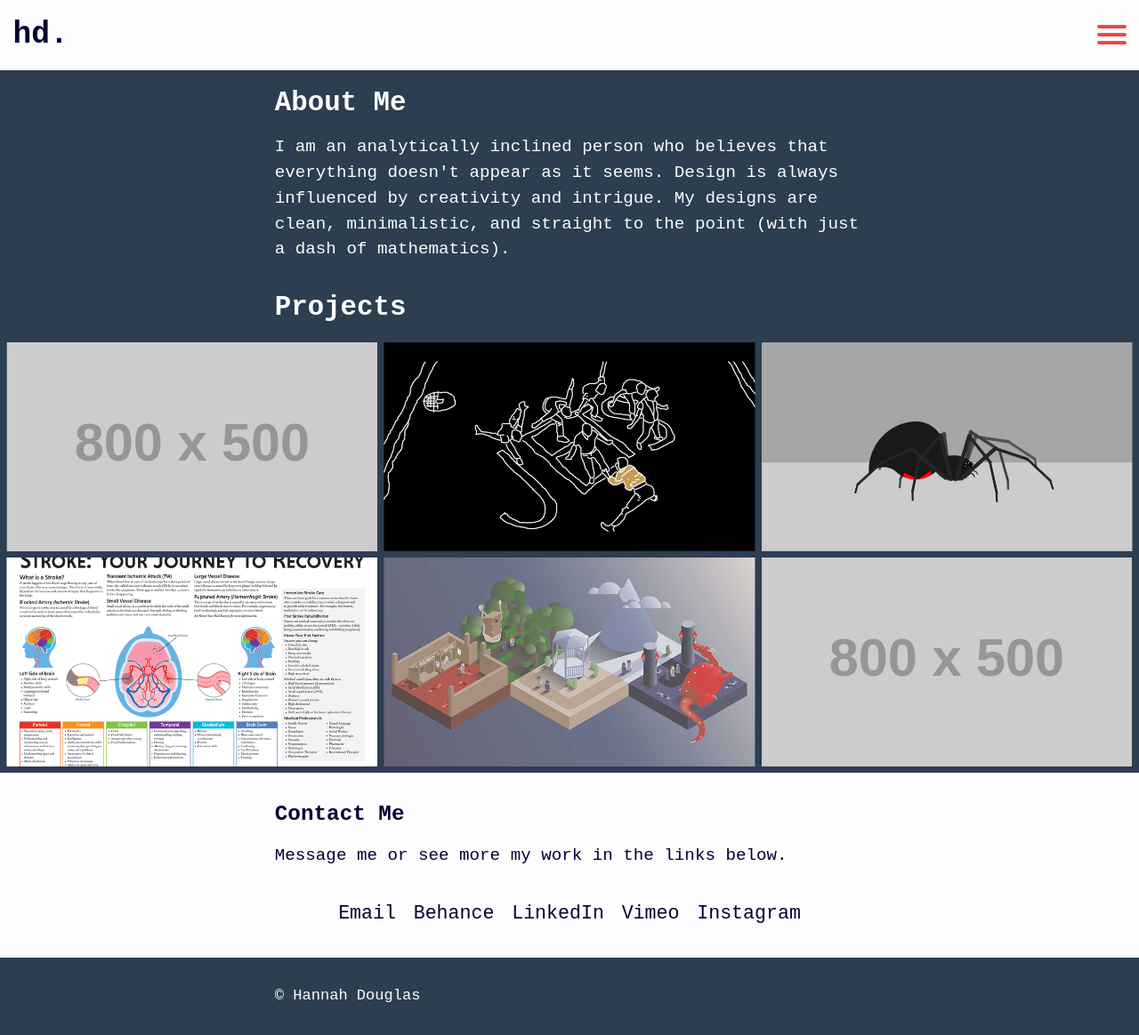
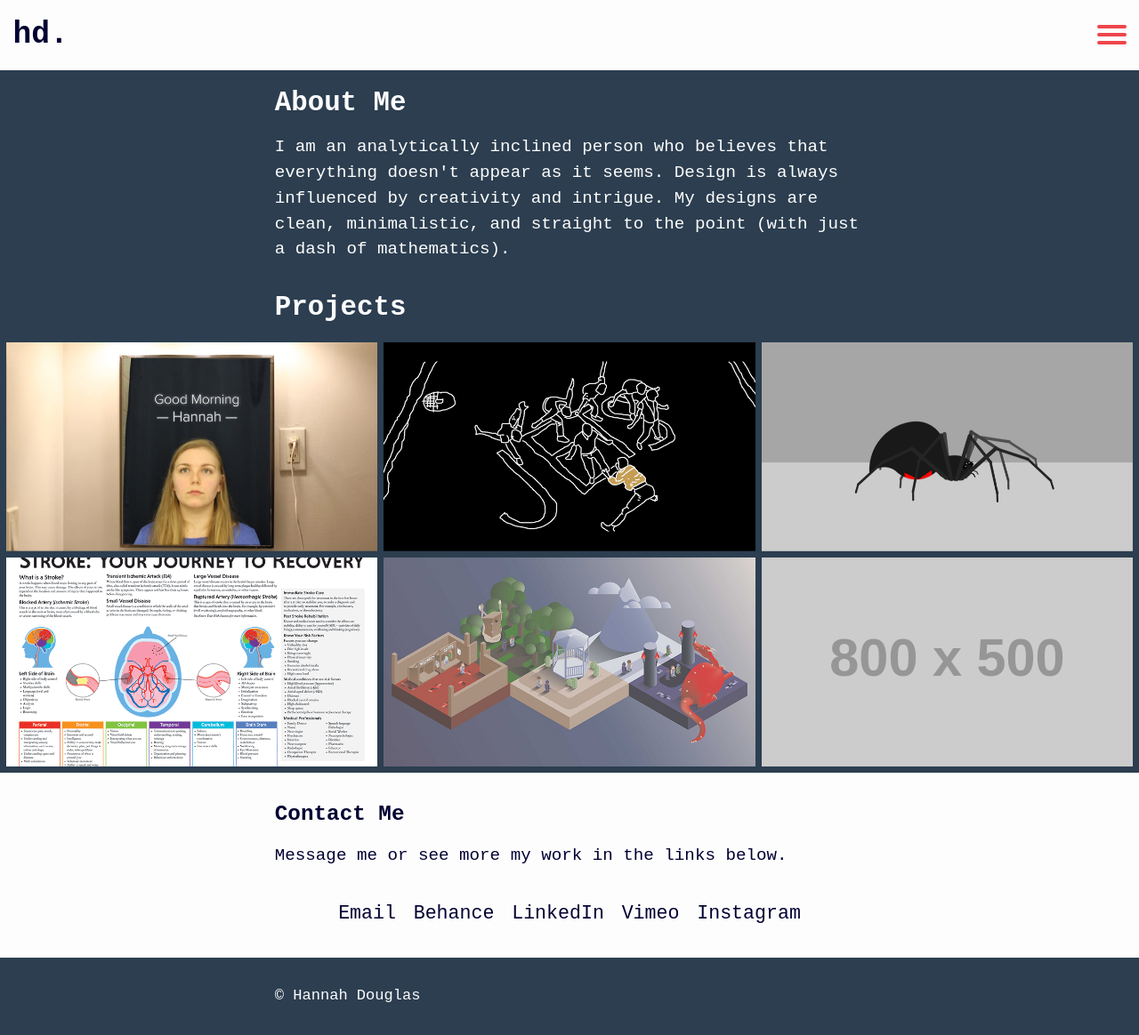
Before and after one commit to hldouglas/portfolio, a Jekyll site: the page built from index.html, in a window 1280 px wide. Shown: the whole page at 89% size. Built offline with Jekyll 4.4.1, drawn with Linux system fonts in a browser that asks for light colours.

Commit message:
Began adding more case study stuff

```diff
--- a/index.html
+++ b/index.html
@@ -11,7 +11,7 @@
   <div class="grid gutter-1-8">
     <div class="unit unit-xs-1 unit-s-1 unit-m-1-2 unit-l-1-3 unit-xl-1-3 island-1-8 container">
       <div class="embed embed-16by9">
-        <a href="{{site.baseurl}}/ui-mirror/"><img class="img-flex image embed-item pin-c" src="https://via.placeholder.com/800x500"></a>
+        <a href="{{site.baseurl}}/ui-mirror/"><img class="img-flex image embed-item shift-center" src="{{site.baseurl}}/images/ui-mirror.jpg" alt="A still frame of a mirror user interface"></a>
         <div class="middle">
           <div class="text-center text">
             <p>UI Mirror</p>
@@ -21,7 +21,7 @@
     </div>
     <div class="unit unit-xs-1 unit-s-1 unit-m-1-2 unit-l-1-3 unit-xl-1-3 island-1-8 container">
       <div class="embed embed-16by9">
-        <a href="{{site.baseurl}}/rotoscope/"><img class="img-flex image embed-item pin-c" src="{{site.baseurl}}/images/small-rotoscope.png" alt="A still frame from the opening scene of West Side Story"></a>
+        <a href="{{site.baseurl}}/rotoscope/"><img class="img-flex image embed-item shift-center" src="{{site.baseurl}}/images/small-rotoscope.png" alt="A still frame from the opening scene of West Side Story"></a>
         <div class="middle">
           <div class="text-center text">
             <p>Rotoscope</p>
@@ -31,7 +31,7 @@
     </div>
     <div class="unit unit-xs-1 unit-s-1 unit-m-1-2 unit-l-1-3 unit-xl-1-3 island-1-8 container">
       <div class="embed embed-16by9">
-        <a href="{{site.baseurl}}/walk-cycle/"><img class="img-flex image embed-item pin-c" src="{{site.baseurl}}/images/small-walk.png" alt="A still frame of a spider walk cycle"></a>
+        <a href="{{site.baseurl}}/walk-cycle/"><img class="img-flex image embed-item shift-center" src="{{site.baseurl}}/images/small-walk.png" alt="A still frame of a spider walk cycle"></a>
         <div class="middle">
           <div class="text-center text">
             <p>Walk Cycle</p>
@@ -41,7 +41,7 @@
     </div>
     <div class="unit unit-xs-1 unit-s-1 unit-m-1-2 unit-l-1-3 unit-xl-1-3 island-1-8 container">
       <div class="embed embed-16by9">
-        <a href="{{site.baseurl}}/stroke-poster/"><img class="img-flex image embed-item pin-c" src="{{site.baseurl}}/images/small-poster.png" alt="A stroke poster highlighting what a stroke is, where a stroke can happen, and signs of a stroke"></a>
+        <a href="{{site.baseurl}}/stroke-poster/"><img class="img-flex image embed-item shift-center" src="{{site.baseurl}}/images/small-poster.png" alt="A stroke poster highlighting what a stroke is, where a stroke can happen, and signs of a stroke"></a>
         <div class="middle">
           <div class="text-center text">
             <p>Stroke Poster</p>
@@ -51,7 +51,7 @@
     </div>
     <div class="unit unit-xs-1 unit-s-1 unit-m-1-2 unit-l-1-3 unit-xl-1-3 island-1-8 container">
       <div class="embed embed-16by9">
-        <a href="{{site.baseurl}}/isometric-illustration/"><img class="img-flex image embed-item pin-c" src="{{site.baseurl}}/images/small-isometric.jpg" alt="An isometric illustration of a D&amp;D campaign"></a>
+        <a href="{{site.baseurl}}/isometric-illustration/"><img class="img-flex image embed-item shift-center" src="{{site.baseurl}}/images/small-isometric.jpg" alt="An isometric illustration of a D&amp;D campaign"></a>
         <div class="middle">
           <div class="text-center text">
             <p>Isometric Illustration</p>
@@ -61,7 +61,7 @@
     </div>
     <div class="unit unit-xs-1 unit-s-1 unit-m-1-2 unit-l-1-3 unit-xl-1-3 island-1-8 container">
       <div class="embed embed-16by9">
-        <a href="{{site.baseurl}}/karen-douglas-consulting/"><img class="img-flex image embed-item pin-c" src="https://via.placeholder.com/800x500"></a>
+        <a href="{{site.baseurl}}/karen-douglas-consulting/"><img class="img-flex image embed-item shift-center" src="https://via.placeholder.com/800x500"></a>
         <div class="middle">
           <div class="text-center text">
             <p>Karen Douglas Consulting</p>
```
Also changed, not shown: images/ui-mirror.jpg (added).
